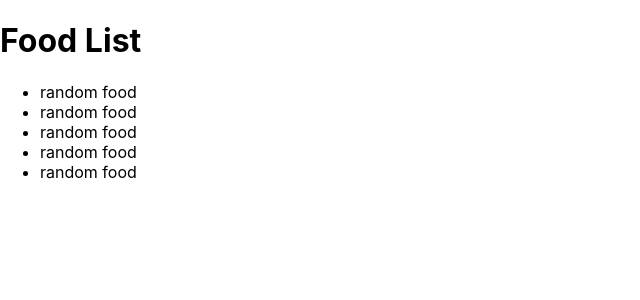
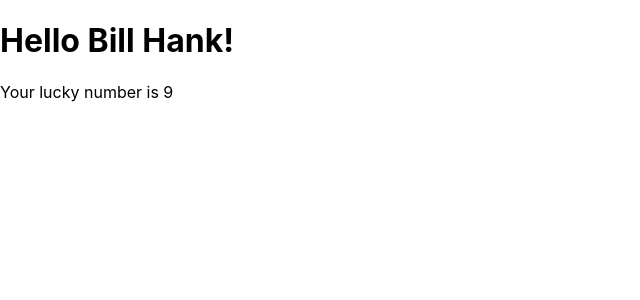
Before and after one commit to ChrisAgold/React-Practice, a React (Create React App) app: page / in a window 1280 px wide. Shown: the top 300 px of the page, without its empty margins (0-640 px from the left). Built offline with nearby package versions, Linux system fonts and the light colour scheme.

Commit message:
random number code snippet

```diff
--- a/src/index.js
+++ b/src/index.js
@@ -3,26 +3,32 @@ import ReactDOM from 'react-dom';
 import './index.css';
 import App from './App';
 import reportWebVitals from './reportWebVitals';
-
 // var React = require('react');
 // var ReactDOM = require('react-dom');
 
+
+const fname = "Bill";
+const lname = "Hank";
+const num = 1;
+const number = 3;
+
 ReactDOM.render(
-    // <div>
-    //     <h1>Hello World</h1>
-    //     <p>This is a paragraph</p>
-    // </div>,
+    <div>
+        <h1>Hello {fname} {lname}!</h1>
+        <p>Your lucky number is {Math.floor(Math.random() * 10)}</p>
+    </div>,
+
 //    Challenge 1: Create a food list
-<div>
-    <h1>Food List</h1>
-    <ul>
-        <li>random food</li>
-        <li>random food</li>
-        <li>random food</li>
-        <li>random food</li>
-        <li>random food</li>
-    </ul>
-</div>,
+// <div>
+//     <h1>Food List</h1>
+//     <ul>
+//         <li>random food</li>
+//         <li>random food</li>
+//         <li>random food</li>
+//         <li>random food</li>
+//         <li>random food</li>
+//     </ul>
+// </div>,
     document.getElementById('root')
 );
 
```
